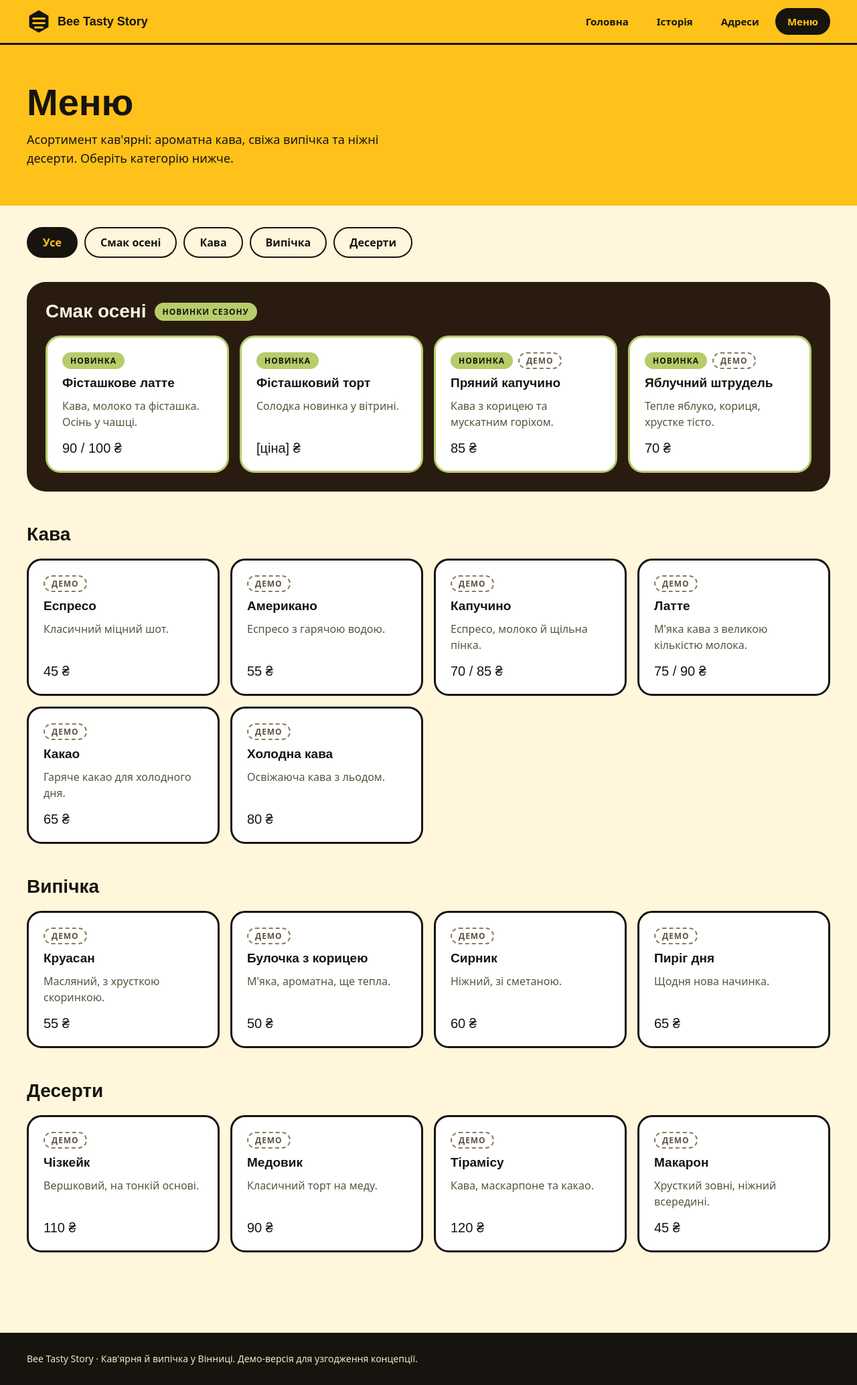
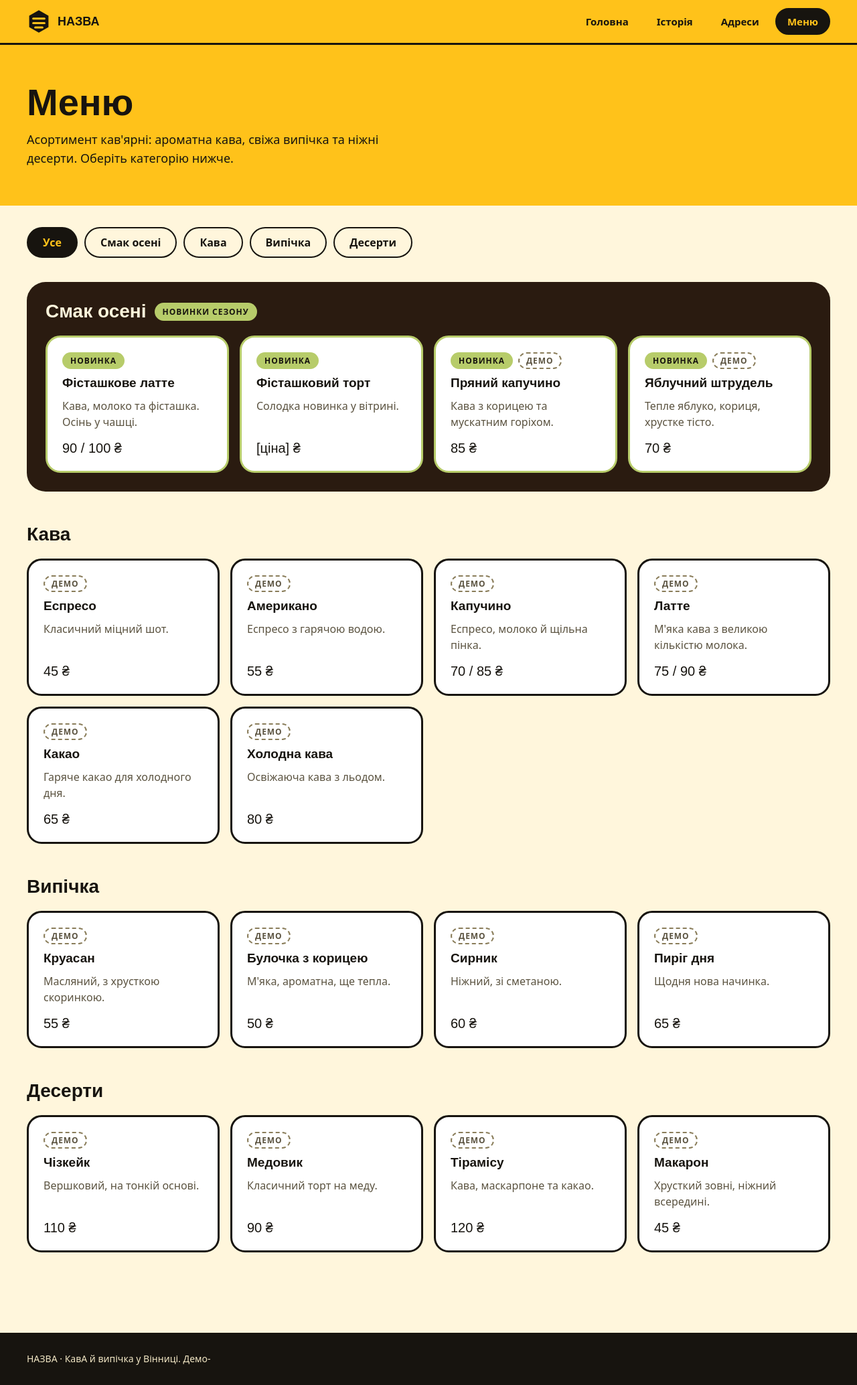
Before and after one commit to Gurcc-A/DEMO, a plain HTML site: page menu.html in a window 1280 px wide. Shown: the whole page at 67% size. Drawn offline with Linux system fonts and the light colour scheme; a web font is replaced by a local one.

Commit message:
Update title and footer text in menu.html

```diff
--- a/menu.html
+++ b/menu.html
@@ -3,7 +3,7 @@
 <head>
   <meta charset="utf-8">
   <meta name="viewport" content="width=device-width, initial-scale=1.0">
-  <title>Меню · Bee Tasty Story</title>
+  <title>Меню · НАЗВА</title>
   <link rel="stylesheet" href="style.css">
 </head>
 <body>
@@ -11,7 +11,7 @@
     <div class="header-inner">
       <a href="index.html" class="logo-link" aria-label="Bee Tasty Story, на головну">
         <svg aria-hidden="true" width="36" height="36" viewBox="-30 -30 60 60"><polygon points="0,-28 24,-14 24,14 0,28 -24,14 -24,-14" fill="#17140F"></polygon><path d="M-14 -7H14M-14 4H14M-9 15H9" stroke="#FFC21A" stroke-width="5" stroke-linecap="round"></path></svg>
-        <span class="logo-text">Bee Tasty Story</span>
+        <span class="logo-text">НАЗВА</span>
       </a>
       <nav class="main-nav" aria-label="Головна навігація">
         <a href="index.html" class="nav-link">Головна</a>
@@ -244,7 +244,7 @@
 
   <footer style="background:#17140F;color:#F1E6C4">
     <div style="max-width:1200px;margin:0 auto;padding:28px 24px;font-size:14px;line-height:1.6">
-      Bee Tasty Story · Кав'ярня й випічка у Вінниці. Демо-версія для узгодження концепції.
+      НАЗВА · КавА й випічка у Вінниці. Демо-
     </div>
   </footer>
 
```
